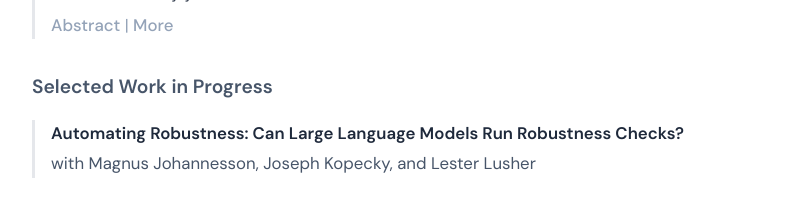
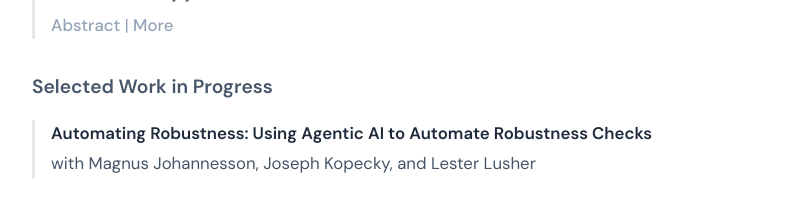
Before and after one commit to dmbwebb/dmbwebb.github.io, a React (Vite) app: page / in a window 1280 px wide. Shown: the part 1580-1784 px from the top of the page, without its empty margins (230-1019 px from the left). Built offline with nearby package versions, Linux system fonts and the light colour scheme.

Commit message:
Retitle AI robustness project

```diff
--- a/src/App.jsx
+++ b/src/App.jsx
@@ -266,7 +266,7 @@ function App() {
         <h3 className="section__subtitle">Selected Work in Progress</h3>
 
         <Paper
-          title="Automating Robustness: Can Large Language Models Run Robustness Checks?"
+          title="Automating Robustness: Using Agentic AI to Automate Robustness Checks"
           authors={<>with Magnus Johannesson, Joseph Kopecky, and Lester Lusher</>}
         />
 
```
Also changed, not shown: 1 other file (tests, documents, lock files or other folders).
